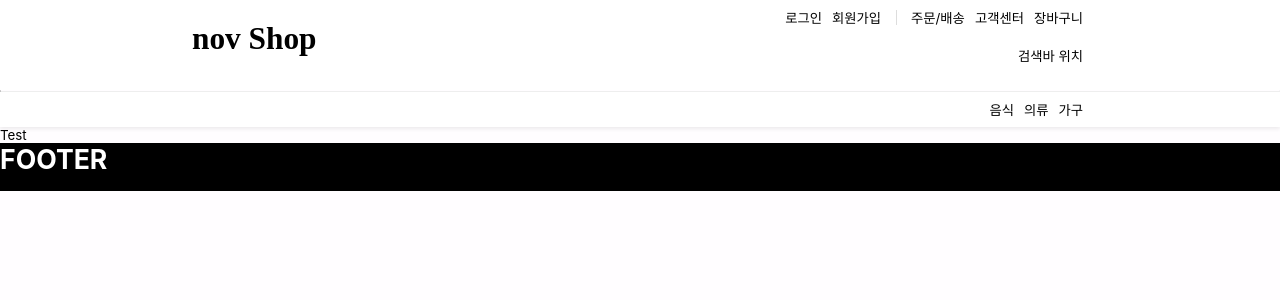
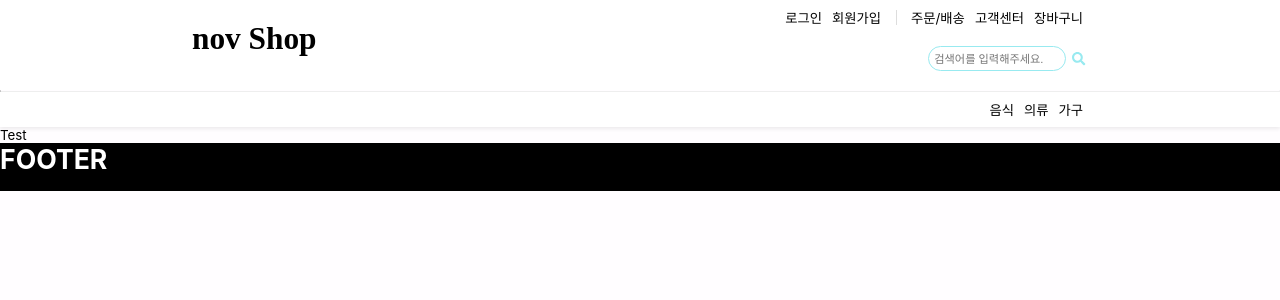
Before and after one commit to 17-sss/MERN_Project, a React (Create React App) app in the folder novshop/frontend_novshop/: page / in a window 1280 px wide. Shown: the top 300 px of the page. Built offline with nearby package versions, Linux system fonts and the light colour scheme.

Commit message:
200817_1729

```diff
--- a/novshop/frontend_novshop/package.json
+++ b/novshop/frontend_novshop/package.json
@@ -3,6 +3,9 @@
   "version": "0.1.0",
   "private": true,
   "dependencies": {
+    "@fortawesome/fontawesome-svg-core": "^1.2.30",
+    "@fortawesome/free-solid-svg-icons": "^5.14.0",
+    "@fortawesome/react-fontawesome": "^0.1.11",
     "@testing-library/jest-dom": "^4.2.4",
     "@testing-library/react": "^9.3.2",
     "@testing-library/user-event": "^7.1.2",
--- a/novshop/frontend_novshop/src/App.js
+++ b/novshop/frontend_novshop/src/App.js
@@ -21,6 +21,8 @@
       */}
       <Header/>
 
+
+
       <Route component = {MainPage} path = "/" exact />
       {/* // Shopping */}
       <Route component = {ShoppingPage} path = "/shopping/@:category" />
--- a/novshop/frontend_novshop/src/components/base/Header.js
+++ b/novshop/frontend_novshop/src/components/base/Header.js
@@ -1,6 +1,10 @@
 import React from 'react';
 import styled, {css} from 'styled-components';
 import {MarginBlock, CustomLink} from '../common/StyleUtilModels';
+// https://fontawesome.com/how-to-use/on-the-web/using-with/react
+import { FontAwesomeIcon } from '@fortawesome/react-fontawesome'
+import { faSearch } from '@fortawesome/free-solid-svg-icons'
+
 
 // ***************************************************************************************************************
 // ***************************************************************************************************************
@@ -71,6 +75,43 @@
     border-top: 0.7px solid rgb(255, 253, 255);
 `;
 
+// *** SearchInput, 검색 창 ****
+const SearchInput = styled.input`
+    font-size: 0.7rem;
+    border: 1.4px solid rgb(152, 234, 240);
+    padding: 3.5% 3.5%;
+    outline: none;
+    width: 78%;
+
+    -webkit-border-radius: 20px;
+    -moz-border-radius: 20px;
+    border-radius: 20px;
+
+    &:focus {
+        border: 1.4px solid rgb(142, 211, 216);
+    }
+`;
+
+// *** SearchBtn, 검색 버튼 ****
+const SearchBtn = styled.button`
+    background: none;
+	color: inherit;
+	border: none;
+	padding: 0;
+	font: inherit;
+	cursor: pointer;
+    outline: inherit;
+`;
+
+// *** SearchIcon, 검색 아이콘 ****
+const SearchIcon = styled(FontAwesomeIcon)`
+    color: rgb(152, 234, 240);
+
+    &:hover {
+        color: rgb(142, 211, 216);
+    }
+`;
+
 
 
 // *** EmptyBlock ***
@@ -87,8 +128,6 @@
 
 // ***************************************************************************************************************
 // ***************************************************************************************************************
-
-
 const Header = (props) => {
     const categorySample = ['음식', '의류', '가구'];
     const authSample = ['로그인', '회원가입', '알림', '주문/배송', '고객센터', '장바구니'];
@@ -112,7 +151,7 @@
                         <HeaderUl posRelative>
                             {authSample.map((item, i) => {
                                 if (i === 2) {
-                                    return (<HeaderLi vertical/>);
+                                    return (<HeaderLi vertical key=''/>);
                                 }
 
                                 return (
@@ -139,13 +178,22 @@
                             posRelative
                         >
                             <HeaderLi key = ''>
-                                <CustomLink to = '/'>
-                                    검색바 위치
-                                </CustomLink>
+                                <form onSubmit = '' method='get'>
+                                    <SearchInput
+                                        placeholder='검색어를 입력해주세요.'
+                                        name='search'
+                                        type='text'
+                                    />
+
+                                    <SearchBtn type='submit' style={{verticalAlign: 'middle', width: '10%', marginLeft: '3%'}}>
+                                        <SearchIcon icon = {faSearch} />
+                                    </SearchBtn>
+
+                                </form>
                             </HeaderLi>
+
                         </HeaderUl>
                         <div style = {{clear: "right"}} />
-
 
                     </HeaderBlock>
                 </MarginBlock>
--- a/novshop/frontend_novshop/src/components/common/StyleUtilModels.js
+++ b/novshop/frontend_novshop/src/components/common/StyleUtilModels.js
@@ -6,8 +6,8 @@
 // *** 좌우 Margin 10 ***
 // **********************************************************************************
 export const MarginBlock = styled.div`
-    /* 스크롤바의 사이즈 체크해서 스크롤바가 없을때도 스크롤바 사이즈 만큼 margin++ */
     margin: ${props => props.margin === undefined ? "0 15%" : props.margin};
+    /* (window.innerWidth - document.documentElement.clientWidth) ==> 스크롤바 값.. 나중에 쓸수 있음 써 */
 `;
 
 // **********************************************************************************
```
Also changed, not shown: 1 other file (tests, documents, lock files or other folders).
